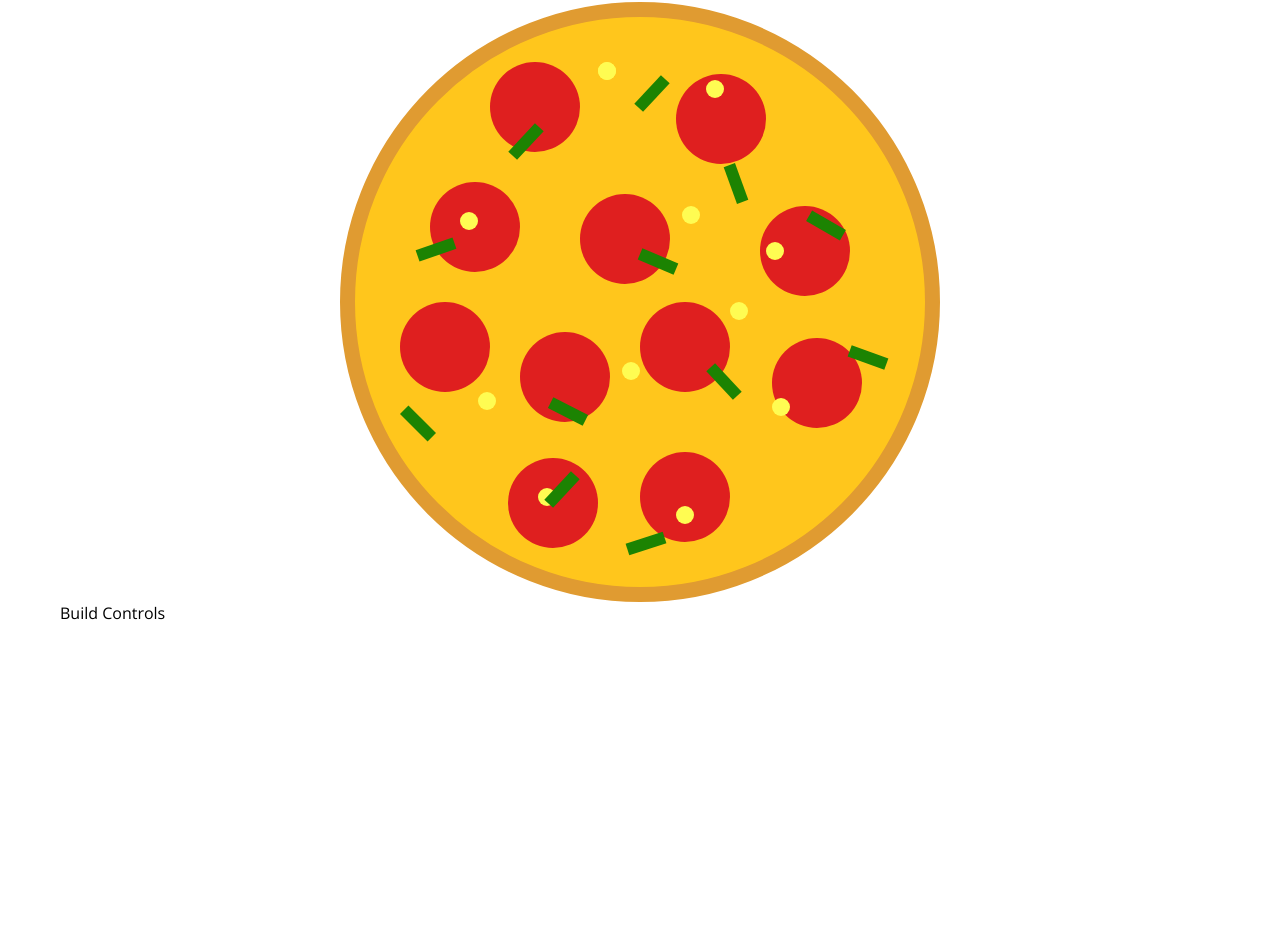
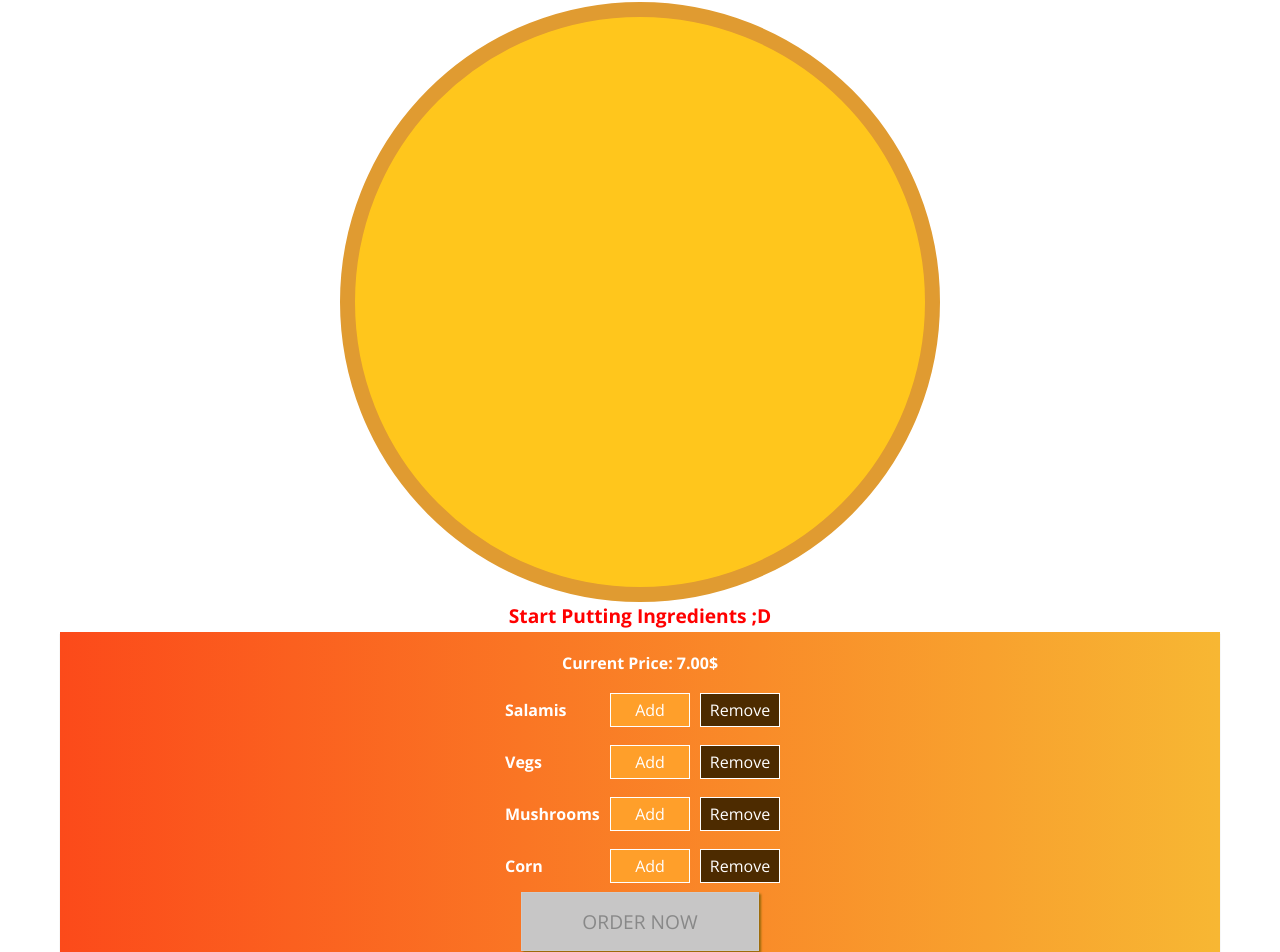
Before and after one commit to TyraelS/PizzaBuilderApp, a React app: page / in a window 1280 px wide. Shown: the part 80-1032 px from the top of the page. Before the commit the page ends 800 px from the top, so only its background shows below. Built offline with nearby package versions, Linux system fonts and the light colour scheme.

Commit message:
buildControls, order button and modal

```diff
--- /dev/null
+++ b/src/components/Pizza/BuildControls/BuildControl/BuildControl.css
@@ -0,0 +1,59 @@
+.BuildControl {
+  display: flex;
+  justify-content: space-between;
+  align-items: center;
+  margin: 5px 0;
+}
+
+.BuildControl button {
+  display: block;
+  font: inherit;
+  padding: 5px;
+  margin: 0 5px;
+  width: 80px;
+  border: 1px solid #fff;
+  cursor: pointer;
+  outline: none;
+  transition: 0.1s ease-in-out
+}
+
+.BuildControl button:disabled {
+  background-color: #AC9980;
+  border: 1px solid #fff;
+  color: #ccc;
+  cursor: default;
+}
+
+.BuildControl button:hover:disabled {
+  background-color: #AC9980;
+  color: #ccc;
+  cursor: not-allowed;
+}
+
+.Label {
+  padding: 10px;
+  font-weight: bold;
+  width: 80px;
+  margin-right: 30px;
+  color: #fff;
+}
+
+.BuildControl .Less {
+  background-color: rgb(255, 159, 42);
+  color: white;
+}
+
+.BuildControl .More {
+  background-color: rgb(77, 43, 0);
+  color: white;
+}
+
+.BuildControl .Less:hover, .BuildControl .Less:active {
+  background-color: rgb(255, 255, 255);
+  color: rgb(255, 159, 42);
+}
+
+.BuildControl .More:hover,.BuildControl .More:active {
+  background-color: #fff;
+  color: #4d2b00;
+}
--- /dev/null
+++ b/src/components/Pizza/BuildControls/BuildControl/BuildControl.js
@@ -0,0 +1,15 @@
+import React from 'react'
+import classes from './BuildControl.css'
+
+
+const buildControl = (props) => {
+  return (
+    <div className={classes.BuildControl}>
+      <div className={classes.Label}>{props.label}</div>
+      <button className={classes.Less} onClick={props.added}>Add</button>
+      <button className={classes.More} onClick={props.removed}>Remove</button>
+    </div>
+  )
+}
+
+export default buildControl
--- /dev/null
+++ b/src/components/Pizza/BuildControls/BuildControls.css
@@ -0,0 +1,60 @@
+.BuildControls {
+  width: 100%;
+  background: -webkit-linear-gradient(to right, #fc4a1a, #f7b733); /* Chrome 10-25, Safari 5.1-6 */
+  background: linear-gradient(to right, #fc4a1a, #f7b733);
+  display: flex;
+  flex-flow: column;
+  align-items: center;
+  box-shadow: 0 2px 1px #ccc;
+  margin: 30px auto;
+  padding: 10px 0;
+}
+
+.BuildControls p {
+  display: block;
+  padding: 10px;
+  color: #fff;
+  font-weight: bold;
+}
+
+.OrderButton {
+  background-color: rgb(255, 159, 42);;
+  outline: none;
+  cursor: pointer;
+  border: 1px solid #fff;
+  color: #fff;
+  font-family: inherit;
+  font-size: 1.2em;
+  padding: 15px 60px;
+  box-shadow: 2px 2px 2px #966909;
+  transition: 0.2s ease-in-out;
+}
+
+.OrderButton:hover, .OrderButton:active {
+  background-color: rgb(35, 187, 30);
+  border: 1px solid #fff;
+  color: #fff;
+}
+
+.OrderButton:disabled {
+  background-color: #C7C6C6;
+  cursor: not-allowed;
+  border: 1px solid #ccc;
+  color: #888888;
+}
+
+.OrderButton:not(:disabled) {
+  animation: enable 0.3s linear;
+}
+
+@keyframes enable {
+  0% {
+      transform: scale(1);
+  }
+  60% {
+      transform: scale(1.1);
+  }
+  100% {
+      transform: scale(1);
+  }
+}
--- /dev/null
+++ b/src/components/Pizza/BuildControls/BuildControls.js
@@ -0,0 +1,33 @@
+import React from 'react';
+
+import classes from './BuildControls.css'
+import BuildControl from './BuildControl/BuildControl'
+
+const controls = [
+  {label: 'Salamis', type: 'salamis'},
+  {label: 'Vegs', type: 'vegs'},
+  {label: 'Mushrooms', type: 'mushrooms'},
+  {label: 'Corn', type: 'corns'},
+];
+
+const buildControls = (props) => (
+  <div className={classes.BuildControls}>
+    <p>Current Price: {props.price.toFixed(2)}$</p>
+    {controls.map(ctrl => (
+      <BuildControl
+        key={ctrl.label}
+        label={ctrl.label}
+        added={() => props.ingredientAdded(ctrl.type)}
+        removed={() => props.ingredientRemoved(ctrl.type)}
+        />
+    ))}
+    <button
+    className = {classes.OrderButton}
+    disabled={!props.purchaseable}
+    onClick={props.ordered}>
+    ORDER NOW
+    </button>
+  </div>
+);
+
+export default buildControls
--- /dev/null
+++ b/src/components/Pizza/OrderSummary/OrderSummary.css
@@ -0,0 +1,30 @@
+.OrderSummary{
+  width: 100%;
+  margin: 0;
+  padding: 0;
+}
+
+.OrderSummary h3 {
+  font-size: 1.5rem;
+  color: #4d2b00;
+}
+
+.OrderSummary p{
+  display: block;
+  margin: auto;
+  color: #000;
+}
+
+.OrderSummary ul{
+  display: flex;
+  flex-direction: column;
+}
+.OrderSummary ul li {
+  text-transform: capitalize;
+  padding:0;
+  display: block;
+  width: 50%;
+  text-align: left;
+  list-style: none;
+
+}
--- /dev/null
+++ b/src/components/Pizza/OrderSummary/OrderSummary.js
@@ -0,0 +1,24 @@
+import React from 'react';
+
+import classes from './OrderSummary.css'
+
+const orderSummary = (props) => {
+  let ingredientSummary = props.ingredients;
+  ingredientSummary = ingredientSummary.map((ig) => {
+    return (<li key={ig}>{ig};</li>);
+  });
+
+  return(
+    <div className={classes.OrderSummary}>
+      <h3>Your Order</h3>
+      <p>A delicious pizza with following ingredients:</p>
+      <ul>
+        {ingredientSummary}
+      </ul>
+      <p>Continue to Checkout?</p>
+    </div>
+
+  );
+}
+
+export default orderSummary;
--- a/src/components/Pizza/Pizza.js
+++ b/src/components/Pizza/Pizza.js
@@ -19,7 +19,6 @@ export default (props) => {
   if(transformedIngredients === 0) {
     transformedIngredients = <p>Please, add ingredients ;D</p>
   }
-  console.log(transformedIngredients);
 
   return (
     <div className = {classes.pizza}>
--- /dev/null
+++ b/src/components/UI/Backdrop/Backdrop.css
@@ -0,0 +1,9 @@
+.Backdrop {
+  width: 100%;
+  height: 100%;
+  position: fixed;
+  z-index: 100;
+  left: 0;
+  top: 0;
+  background-color: rgba(0,0,0,0.5);
+}
--- /dev/null
+++ b/src/components/UI/Backdrop/Backdrop.js
@@ -0,0 +1,9 @@
+import React from 'react';
+
+import classes from './Backdrop.css';
+
+const backdrop = (props) => (
+  props.show ? <div onClick={props.clicked} className = {classes.Backdrop}></div> : null
+);
+
+export default backdrop;
--- /dev/null
+++ b/src/components/UI/Modal/Modal.css
@@ -0,0 +1,20 @@
+.Modal {
+  position: fixed;
+  z-index: 500;
+  background-color: white;
+  width: 70%;
+  border: 1px solid #ccc;
+  box-shadow: 1px 1px 1px black;
+  padding: 16px;
+  left: 15%;
+  top: 30%;
+  box-sizing: border-box;
+  transition: all 0.5s ease-in-out;
+}
+
+@media (min-width: 600px) {
+  .Modal {
+      width: 500px;
+      left: calc(50% - 250px);
+  }
+}
--- /dev/null
+++ b/src/components/UI/Modal/Modal.js
@@ -0,0 +1,20 @@
+import React from 'react';
+
+import classes from './Modal.css';
+import Aux from '../../../hoc/Auxil';
+import Backdrop from '../Backdrop/Backdrop'
+
+const modal = (props) => (
+  <Aux>
+    <Backdrop show={props.show} clicked={props.modalClosed}/>
+    <div className={classes.Modal}
+          style={{
+            transform: props.show? 'translateY(0)' : 'translateY(-100vh)',
+            opacity: props.show? '1' : '0'
+          }}>
+      {props.children}
+    </div>
+  </Aux>
+);
+
+export  default modal;
--- a/src/containers/PizzaBuilder/PizzaBuilder.js
+++ b/src/containers/PizzaBuilder/PizzaBuilder.js
@@ -2,21 +2,95 @@ import React, { Component } from 'react';
 
 import Aux from '../../hoc/Auxil';
 import Pizza from '../../components/Pizza/Pizza'
+import BuildControls from '../../components/Pizza/BuildControls/BuildControls'
+import Modal from '../../components/UI/Modal/Modal'
+import OrderSummary from '../../components/Pizza/OrderSummary/OrderSummary'
 
+const INGREDIENT_PRICES = {
+  salamis:  5,
+  vegs: 2,
+  corns: 2,
+  mushrooms: 3
+}
 export default class PizzaBuilder extends Component {
   state = {
     ingredients: [
-      'salamis',
-      'vegs',
-      'corns'
-    ]
+
+    ],
+    totalPrice: 7,
+    purchaseable: false,
+    purchasing: false
   }
 
+  updatePurchaseState (ingredients) {
+    const sum = ingredients.length;
+    this.setState({purchaseable: sum > 1});
+  }
+
+  addIngredientHandler = (type) => {
+    let added = false;
+    let priceAddition = 0;
+    const updatedIngredients = [
+      ...this.state.ingredients
+    ]
+    updatedIngredients.forEach(ig => {
+      if(ig===type){
+        added=true;
+      }
+    });
+    if(!added){
+      updatedIngredients.push(type);
+      priceAddition = INGREDIENT_PRICES[type]
+    }
+    const oldPrice = this.state.totalPrice;
+    const newPrice = oldPrice + priceAddition;
+    this.setState({totalPrice: newPrice, ingredients: updatedIngredients});
+    this.updatePurchaseState(updatedIngredients);
+  }
+
+  removeIngredientHandler =(type) => {
+    let added = false;
+    let priceAddition = 0;
+    const updatedIngredients = [
+      ...this.state.ingredients
+    ]
+    updatedIngredients.forEach(ig => {
+      if(ig===type){
+        added=true;
+      }
+    });
+    if(added){
+      updatedIngredients.splice(updatedIngredients.indexOf(type), 1);
+      priceAddition = INGREDIENT_PRICES[type];
+    }
+    const oldPrice = this.state.totalPrice;
+    const newPrice = oldPrice - priceAddition;
+
+    this.setState({totalPrice: newPrice, ingredients: updatedIngredients});
+    this.updatePurchaseState(updatedIngredients);
+  }
+
+  purchaseHandler  = () => {
+    this.setState({purchasing: true});
+  }
+
+  purchaseCancelHandler =() => {
+    this.setState({purchasing: false});
+  }
   render() {
     return (
       <Aux>
+        <Modal show={this.state.purchasing} modalClosed={this.purchaseCancelHandler}>
+          <OrderSummary ingredients = {this.state.ingredients} />
+        </Modal>
         <Pizza ingredients={this.state.ingredients}/>
-        <div>Build Controls</div>
+        <BuildControls
+          ingredientAdded = {this.addIngredientHandler}
+          ingredientRemoved = {this.removeIngredientHandler}
+          purchaseable = {this.state.purchaseable}
+          ordered = {this.purchaseHandler}
+          price = {this.state.totalPrice}
+        />
       </Aux>
     )
   }
```
